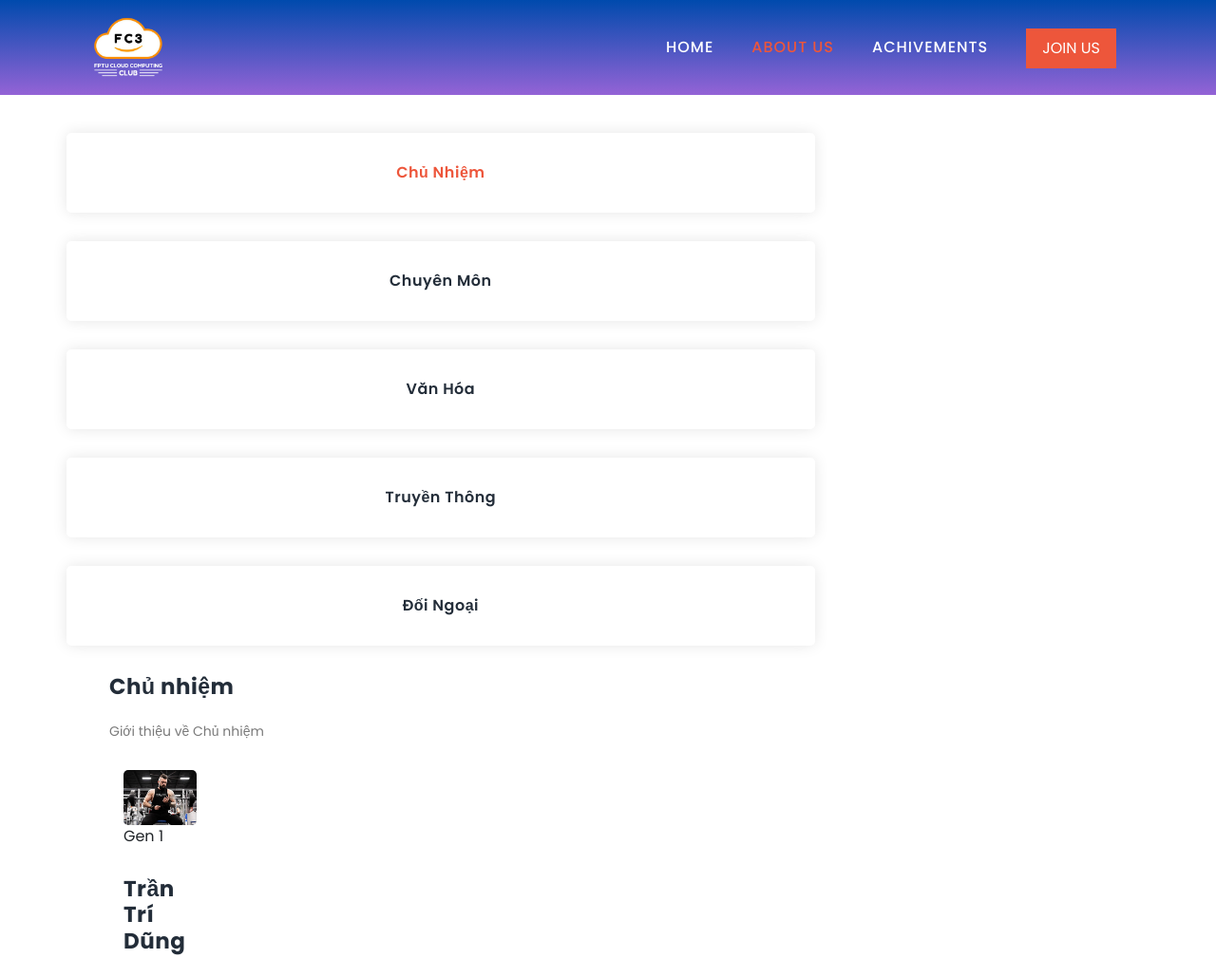
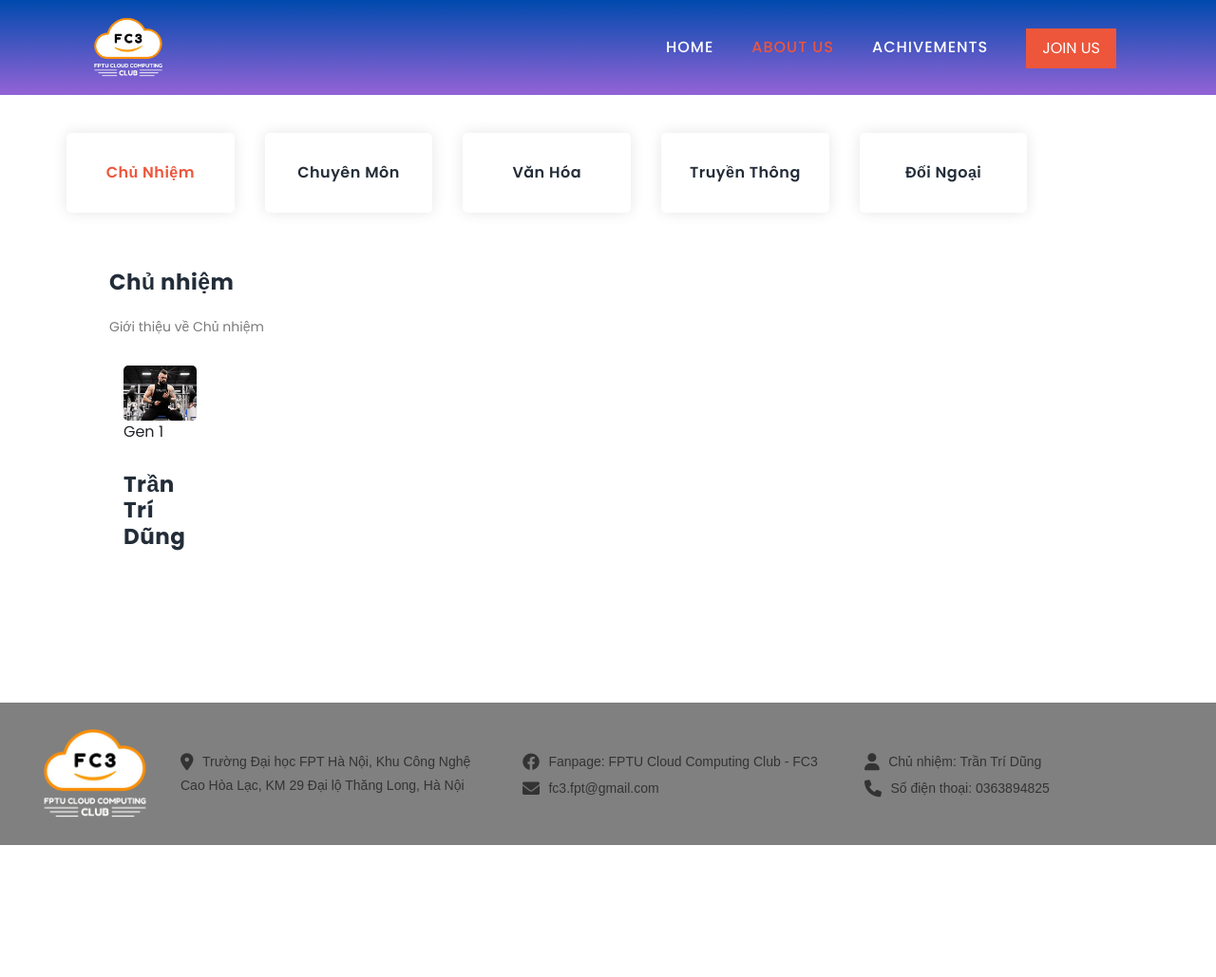
Before and after one commit to PhanNTSon/fc3website, a plain HTML site: page about.html in a window 1280 px wide. Shown: the top 1029 px of the page at 95% size. After the commit the page ends 890 px from the top, so only its background shows below. Drawn offline with Linux system fonts and the light colour scheme.

Commit message:
about-row

```diff
--- a/assets/css/templatemo-training-studio.css
+++ b/assets/css/templatemo-training-studio.css
@@ -211,7 +211,17 @@ header
   box-shadow: 0px 0px 10px rgba(0,0,0,0.15)!important;
 } */
 
+.list{
+  display: grid;
+  grid-template-columns: repeat(auto-fit,minmax(120px,1fr));
+  gap: 2rem;
+  max-width: 1200px;
+  margin: 0 auto;
+}
 
+.text_list{
+  color: red;
+}
 
 .background-header .main-nav .nav li:last-child a {
   color: #fff !important;
```
